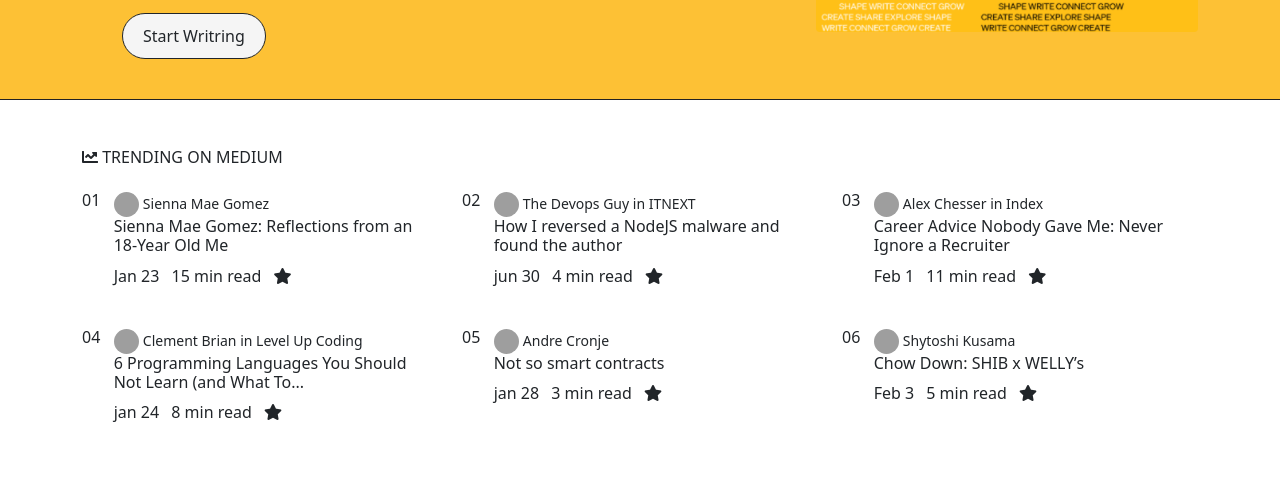
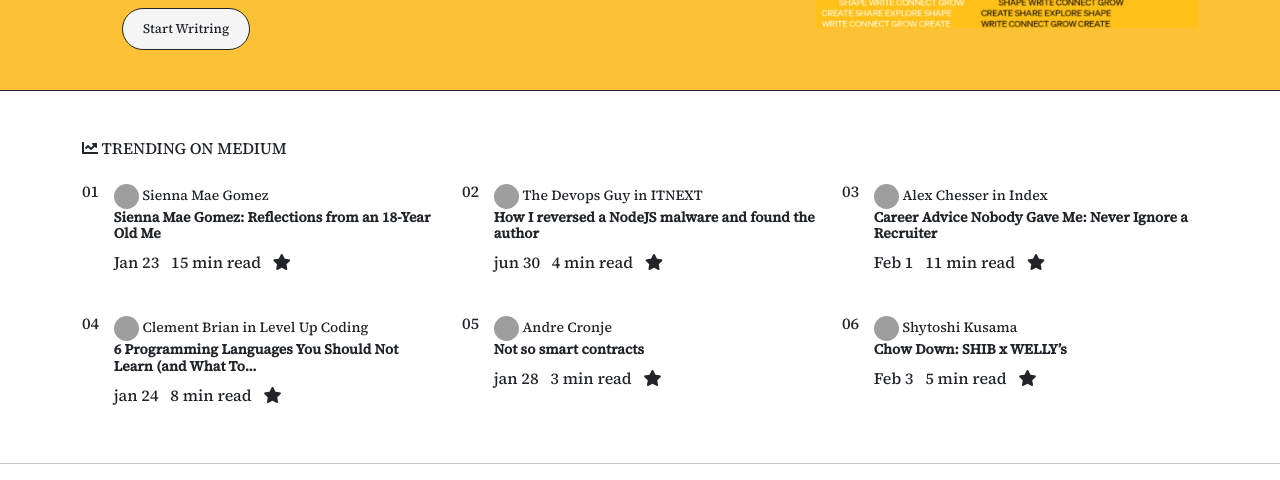
Before and after one commit to zeynepdaglar/Medium-Clone, a plain HTML site: page Medium Clone/index.html in a window 1280 px wide. Shown: the part 435-915 px from the top of the page. Drawn offline with nearby package versions, Linux system fonts and the light colour scheme; grey boxes are pictures that could not be loaded.

Commit message:
font size small

```diff
--- a/Medium Clone/index.html
+++ b/Medium Clone/index.html
@@ -13,13 +13,13 @@
     <link rel="stylesheet" href="style.css">
     <title>Medium</title>
   </head>
-  <body>
+  <body class="fs-serif">
    <!-- navbar -->
 <div  class="black-border bg-orange ">
   <div class="container">
     <nav id="navbar"  class="navbar navbar-expand-md navbar-light">
       <div id="padding10"  class="container-fluid">
-        <a class="navbar-brand" href="#"><img src="/img/MediumLogo.png" alt="Medium Logo" style="height: 25px;"></a>
+        <a class="navbar-brand" href="#"><img src="/Medium Clone/img/MediumLogo.png" alt="Medium Logo" style="height: 25px;"></a>
         <button class="navbar-toggler" type="button" data-bs-toggle="collapse" data-bs-target="#navbarNav" aria-controls="navbarNav" aria-expanded="false" aria-label="Toggle navigation">
           <span class="navbar-toggler-icon"></span>
         </button>
@@ -64,21 +64,21 @@
    </article>
      <!--xs content-->
         <div id="content1-xs" class="d-block d-sm-block d-md-none bg-orange">
-          <h1 class="display-4">Medium is a place to write, read, and connect</h1>
-          <p>It's easy and free to post your thinking on any topic and <br>
-            connect with millions of readers.</p>
+          <h1 class="display-4">Write, read, and connect</h1>
+          <p>It's easy and free to post your thinking on
+            any topic and connect with millions of readers.</p>
             <button type="button" class="btn btn-outline-dark bg-whitesmoke">Start Writring</button>
         </div>
         <!-- xs content end -->
    <article class="col-sm-6 d-none d-md-block">
-        <img src="/img/99.PNG" id="img99"  class="rounded float-end " alt="create share explore shape write">
+        <img src="/Medium Clone/img/99.PNG" id="img99"  class="rounded float-end " alt="create share explore shape write">
    </article>
   </div>
  </div>
 </div>
 <!-- content end -->
 
-
+<!-- posts  -->
 <div class="container mt-5">
    <div class="row">
     <div class="col-12 mb-3">
@@ -92,7 +92,7 @@
       <div class="col-11">
        <img class="rounded-circle" src="https://picsum.photos/id/11/25/25" alt="profile photos">
        <span class="small">Sienna Mae Gomez</span>
-       <h6>Sienna Mae Gomez: Reflections from an 18-Year Old Me</h6>
+       <h6 class="small"><strong>Sienna Mae Gomez: Reflections from an 18-Year Old Me</strong></h6>
        <ul class="list-inline">
         <li class="list-inline-item">Jan 23</li>
         <li class="list-inline-item">15 min read</li>
@@ -110,7 +110,7 @@
      <div class="col-11">
       <img class="rounded-circle" src="https://picsum.photos/id/12/25/25" alt="profile photos">
       <span class="small">The Devops Guy in ITNEXT</span>
-      <h6>How I reversed a NodeJS malware and found the author</h6>
+      <h6 class="small"><strong>How I reversed a NodeJS malware and found the author</strong></h6>
       <ul class="list-inline">
         <li class="list-inline-item">jun 30 </li>
         <li class="list-inline-item">4 min read</li>
@@ -128,7 +128,7 @@
      <div class="col-11">
       <img class="rounded-circle" src="https://picsum.photos/id/13/25/25" alt="profile photos">
       <span class="small">Alex Chesser in Index</span>
-      <h6>Career Advice Nobody Gave Me: Never Ignore a Recruiter</h6>
+      <h6 class="small"><strong>Career Advice Nobody Gave Me: Never Ignore a Recruiter</strong></h6>
       <ul class="list-inline">
         <li class="list-inline-item">Feb 1</li>
         <li class="list-inline-item">11 min read</li>
@@ -146,7 +146,7 @@
      <div class="col-11">
       <img class="rounded-circle" src="https://picsum.photos/id/14/25/25" alt="profile photos">
       <span class="small">Clement Brian in Level Up Coding</span>
-      <h6>6 Programming Languages You Should Not Learn (and What To...</h6>
+      <h6 class="small"><strong>6 Programming Languages You Should Not Learn (and What To...</strong></h6>
       <ul class="list-inline">
         <li class="list-inline-item">jan 24 </li>
         <li class="list-inline-item">8 min read</li>
@@ -164,7 +164,7 @@
      <div class="col-11">
       <img class="rounded-circle" src="https://picsum.photos/id/15/25/25" alt="profile photos">
       <span class="small">Andre Cronje</span>
-      <h6>Not so smart contracts</h6>
+      <h6 class="small"><strong>Not so smart contracts</strong></h6>
       <ul class="list-inline">
         <li class="list-inline-item">jan 28 </li>
         <li class="list-inline-item">3 min read</li>
@@ -182,7 +182,7 @@
      <div class="col-11">
       <img class="rounded-circle" src="https://picsum.photos/id/16/25/25" alt="profile photos">
       <span class="small">Shytoshi Kusama</span>
-      <h6>Chow Down: SHIB x WELLY’s</h6>
+      <h6 class="small"><strong>Chow Down: SHIB x WELLY’s</strong></h6>
       <ul class="list-inline">
         <li class="list-inline-item">Feb 3 </li>
         <li class="list-inline-item">5 min read</li>
@@ -195,7 +195,8 @@
  </div>
 </div>
 </div>
-
+<hr>
+<!-- posts end -->
 
 
 
--- a/Medium Clone/style.css
+++ b/Medium Clone/style.css
@@ -12,11 +12,12 @@
 }
 
 .btn{
+    font-size: 13px;
     border-radius: 30px;
     padding: 10px 20px 10px;
 }
 
-h1, p{
+.fs-serif{
     font-family: 'Source Serif 4', sans-serif;
 }
 
```
